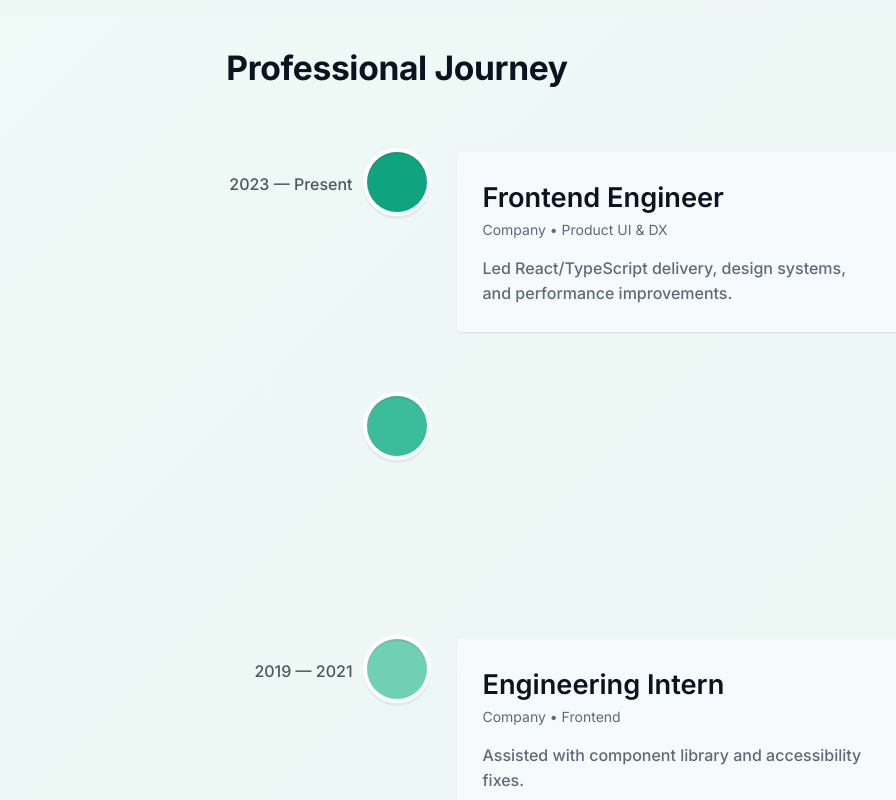
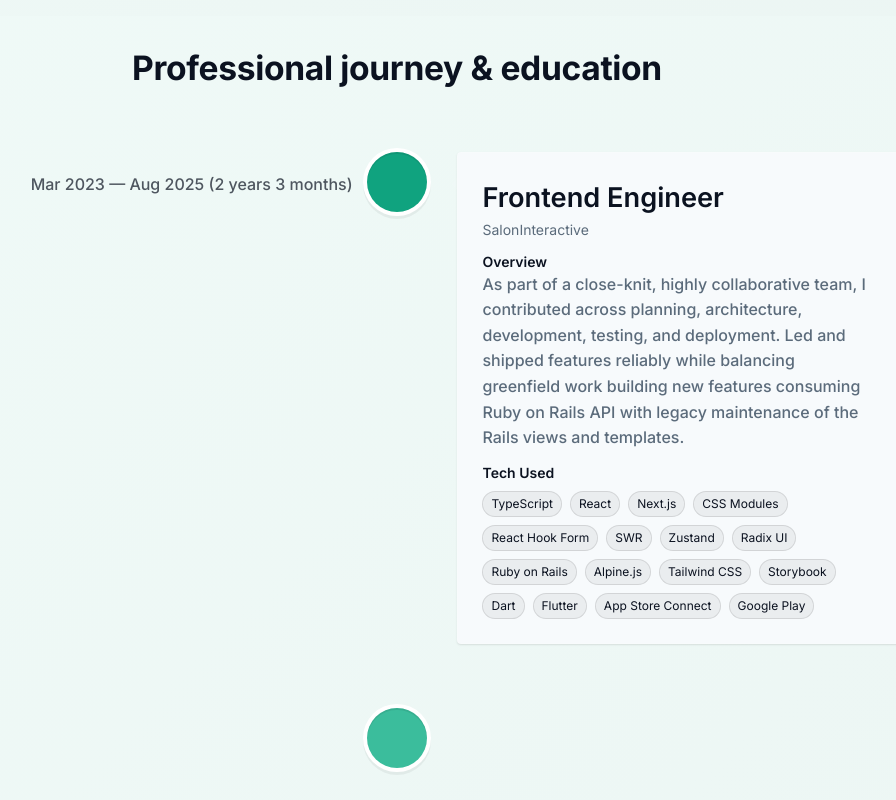
Before and after one commit to NicholasMunson/ntmdevdotcom, a Next.js app: page / in a window 1280 px wide. Shown: the part 880-1680 px from the top of the page, without its empty margins (243-1139 px from the left). Built offline with nearby package versions, Linux system fonts and the light colour scheme.

Commit message:
Enhance Timeline component with detailed role descriptions and tech stack; normalize timeline spacing in CSS for improved layout consistency.

```diff
--- a/src/app/globals.css
+++ b/src/app/globals.css
@@ -137,3 +137,8 @@ p {
   background-color: var(--color-bg);
   color: var(--color-text);
 }
+
+/* Timeline spacing normalization */
+.timeline .vertical-timeline-element-content p {
+  margin: 0; /* let component-level mt-* control spacing */
+}
--- a/src/app/views/technolgyPage/_components/ListSection.tsx
+++ b/src/app/views/technolgyPage/_components/ListSection.tsx
@@ -11,7 +11,7 @@ export default function ListSection({ title, items }: ListSectionProps) {
         {items.map((item) => (
           <li
             key={item}
-            className="surface rounded-lg px-4 py-2 text-sm text-center hover:shadow-md transition-shadow"
+            className="px-2 py-1 text-xs rounded-md border border-white/10 bg-white/5 text-center"
           >
             {item}
           </li>
--- a/src/app/views/timelinePage/Timeline.tsx
+++ b/src/app/views/timelinePage/Timeline.tsx
@@ -4,6 +4,7 @@ import {
   VerticalTimelineElement,
 } from "react-vertical-timeline-component";
 import Section from "../_components/Section";
+import { useTheme } from "../../providers/ThemeProvider";
 
 export default function Timeline() {
   return (
@@ -11,12 +12,16 @@ export default function Timeline() {
       id="timeline"
       overlay
       containerClassName="w-full"
-      title="Professional Journey"
+      title="Professional journey & education"
     >
       <div className="w-full mt-6">
-        <VerticalTimeline layout="2-columns" lineColor="rgba(255,255,255,0.15)">
+        <VerticalTimeline
+          className="timeline"
+          layout="2-columns"
+          lineColor="rgba(255,255,255,0.15)"
+        >
           <VerticalTimelineElement
-            date="2023 — Present"
+            date="Mar 2023 — Aug 2025 (2 years 3 months)"
             position="right"
             contentStyle={{
               background: "var(--color-surface)",
@@ -29,12 +34,29 @@ export default function Timeline() {
             }}
             iconStyle={{ background: "var(--brand-500)", color: "#fff" }}
           >
-            <h3 className="text-lg font-semibold">Frontend Engineer</h3>
-            <h4 className="text-sm muted">Company • Product UI & DX</h4>
-            <p className="text-sm mt-2 muted">
-              Led React/TypeScript delivery, design systems, and performance
-              improvements.
-            </p>
+            <RoleDetails
+              title="Frontend Engineer"
+              subtitle="SalonInteractive"
+              overview="As part of a close-knit, highly collaborative team, I contributed across planning, architecture, development, testing, and deployment. Led and shipped features reliably while balancing greenfield work building new features consuming Ruby on Rails API with legacy maintenance of the Rails views and templates."
+              techs={[
+                "TypeScript",
+                "React",
+                "Next.js",
+                "CSS Modules",
+                "React Hook Form",
+                "SWR",
+                "Zustand",
+                "Radix UI",
+                "Ruby on Rails",
+                "Alpine.js",
+                "Tailwind CSS",
+                "Storybook",
+                "Dart",
+                "Flutter",
+                "App Store Connect",
+                "Google Play",
+              ]}
+            />
           </VerticalTimelineElement>
 
           <VerticalTimelineElement
@@ -51,11 +73,21 @@ export default function Timeline() {
             }}
             iconStyle={{ background: "var(--brand-400)", color: "#fff" }}
           >
-            <h3 className="text-lg font-semibold">Software Engineer</h3>
-            <h4 className="text-sm muted">Company • Web Platform</h4>
-            <p className="text-sm mt-2 muted">
-              Built features end‑to‑end, added tests, and optimized bundle size.
-            </p>
+            <RoleDetails
+              title="Software Engineer"
+              subtitle="Company"
+              overview="Built features end‑to‑end, added tests, and optimized bundle size."
+              techs={[
+                "TypeScript",
+                "React",
+                "CSS Modules",
+                "React Hook Form",
+                "Radix UI",
+                "Ruby on Rails",
+                "Alpine.js",
+                "Tailwind CSS",
+              ]}
+            />
           </VerticalTimelineElement>
 
           <VerticalTimelineElement
@@ -72,14 +104,62 @@ export default function Timeline() {
             }}
             iconStyle={{ background: "var(--brand-300)", color: "#053a32" }}
           >
-            <h3 className="text-lg font-semibold">Engineering Intern</h3>
-            <h4 className="text-sm muted">Company • Frontend</h4>
-            <p className="text-sm mt-2 muted">
-              Assisted with component library and accessibility fixes.
-            </p>
+            <RoleDetails
+              title="Engineering Intern"
+              subtitle="Company"
+              overview="Assisted with component library and accessibility fixes."
+              techs={[
+                "TypeScript",
+                "React",
+                "CSS Modules",
+                "React Hook Form",
+                "Radix UI",
+                "Ruby on Rails",
+                "Alpine.js",
+                "Tailwind CSS",
+              ]}
+            />
           </VerticalTimelineElement>
         </VerticalTimeline>
       </div>
     </Section>
   );
 }
+
+type RoleDetailsProps = {
+  title?: string;
+  subtitle?: string;
+  overview: string;
+  techs: string[];
+};
+
+function RoleDetails({ title, subtitle, overview, techs }: RoleDetailsProps) {
+  const { isDark } = useTheme();
+  const pillClass = isDark
+    ? "px-2 py-1 text-xs rounded-md border border-white/10 bg-white/5"
+    : "px-2 py-1 text-xs rounded-md border border-black/10 bg-black/5";
+  return (
+    <div className="space-y-3">
+      {(title || subtitle) && (
+        <div>
+          {title && <h3 className="text-lg font-semibold">{title}</h3>}
+          {subtitle && <h4 className="text-sm muted">{subtitle}</h4>}
+        </div>
+      )}
+      <div>
+        <h5 className="text-sm font-semibold">Overview</h5>
+        <p className="text-sm muted mt-2">{overview}</p>
+      </div>
+      <div>
+        <h5 className="text-sm font-semibold">Tech Used</h5>
+        <div className="mt-2 flex flex-wrap gap-2">
+          {techs.map((t) => (
+            <span key={t} className={pillClass}>
+              {t}
+            </span>
+          ))}
+        </div>
+      </div>
+    </div>
+  );
+}
```
